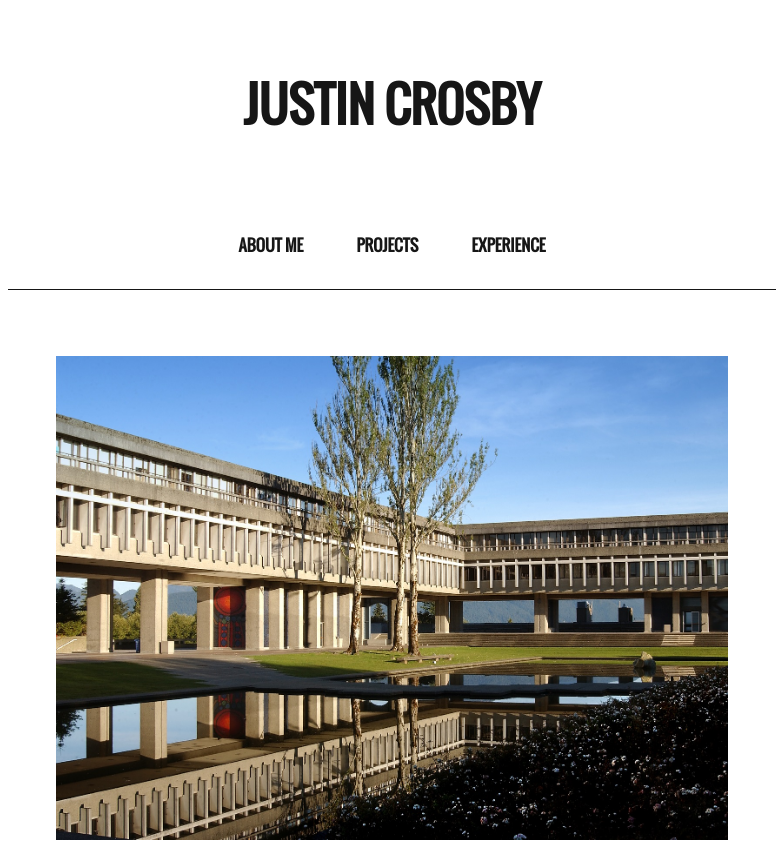
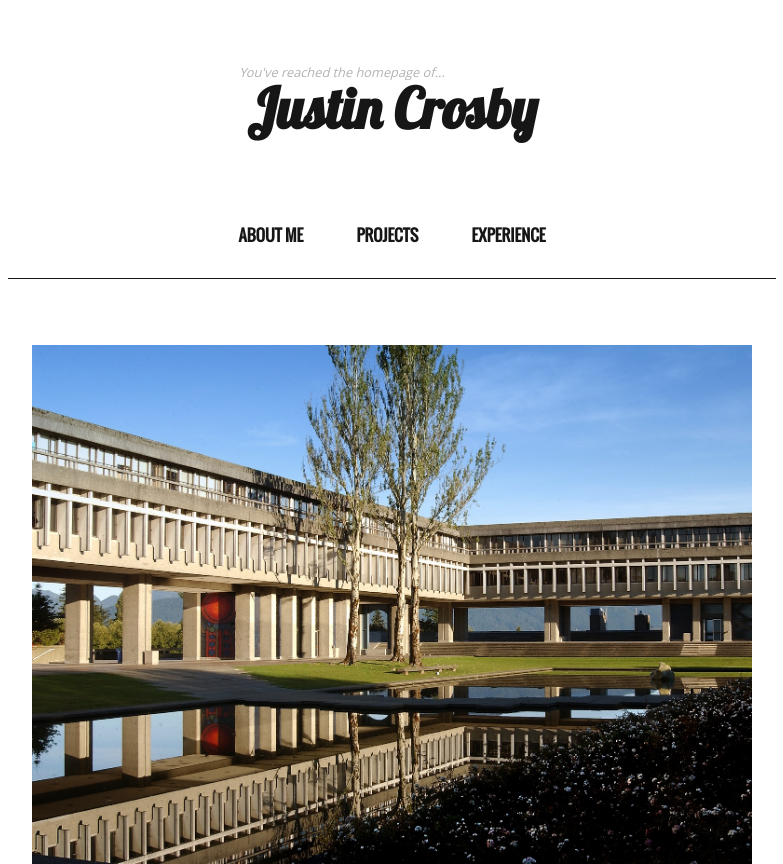
Before and after one commit to justincrosby/justincrosby.github.io, a plain HTML site: page index.html in a window 1280 px wide. Shown: the top 864 px of the page, without its empty margins (256-1039 px from the left). Drawn offline with Linux system fonts and the light colour scheme.

Commit message:
header tweaks and logo

```diff
--- a/fonts/fonts.css
+++ b/fonts/fonts.css
@@ -10,3 +10,9 @@
   font-weight: 400;
   src: local('Open Sans'), local('OpenSans'), url(OpenSans.woff) format('woff');
 }
+@font-face {
+  font-family: 'Lobster';
+  font-style: normal;
+  font-weight: 400;
+  src: local('Lobster'), local('Lobster-Regular'), url(Lobster.woff) format('woff');
+}
--- a/index.html
+++ b/index.html
@@ -8,6 +8,7 @@
     <script src="js/jquery-2.1.1.min.js"></script>
     <script src="js/main.js"></script>
     <link rel="stylesheet" type="text/css" media="screen" href="scss/styles.css">
+    <link rel="icon" type="image/png" href="images/logo.png">
     <title>Justin Crosby</title>
   </head>
 
@@ -16,6 +17,9 @@
     <!-- HEADER -->
     <div id="header_wrap" class="outer">
         <header class="inner">
+          <div>
+            <i>You've reached the homepage of...</i>
+          </div>
           <h1 id="project_title">Justin Crosby</h1>
           <h3>
             <a class="about">About Me</a>
--- a/scss/styles.scss
+++ b/scss/styles.scss
@@ -10,8 +10,10 @@ h1,h2,h3 {
   text-transform: uppercase;
 }
 h1 {
-  font-size: 3em;
+  font-family: 'Lobster', 'Oswald', sans-serif;
+  font-size: 3.5em;
   font-weight: 700;
+  text-transform: none;
 }
 h2 {
   font-size: 2em;
@@ -46,7 +48,7 @@ footer {
   text-align: center;
   padding: 50px 0;
   h1 {
-    padding-bottom: 80px;
+    padding-bottom: 60px;
   }
   h3 {
     position: relative;
@@ -63,6 +65,13 @@ footer {
   }
   a {
     padding: 0 25px;
+  }
+  div {
+    font-size: 0.8em;
+    color: grey;
+    margin-bottom: -30px;
+    margin-right: 100px;
+    opacity: 0.6;
   }
 }
 .menu {
@@ -153,7 +162,7 @@ footer {
     }
   }
   img {
-    width: 70%;
+    width: 75%;
     height: auto;
   }
   h2 {
```
Also changed, not shown: fonts/Lobster.woff (added), images/logo.png (added), scss/styles.css, 1 other file.
